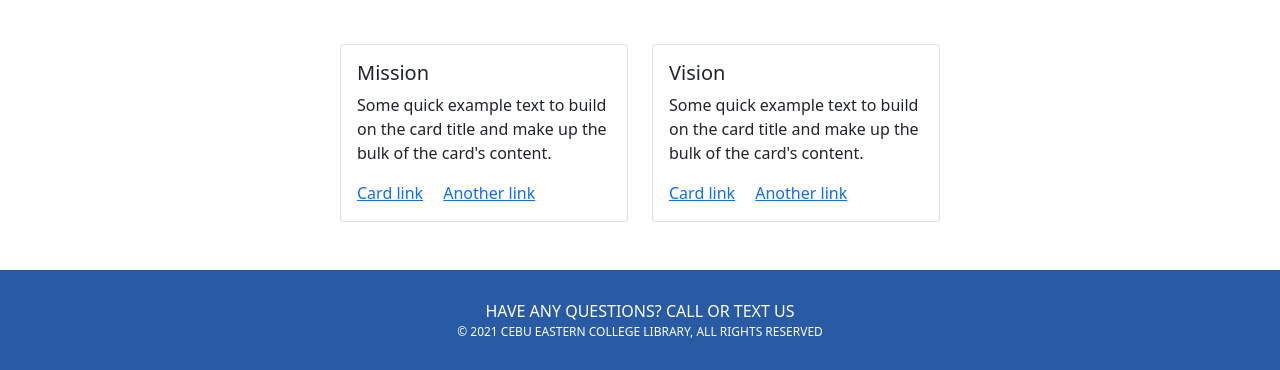
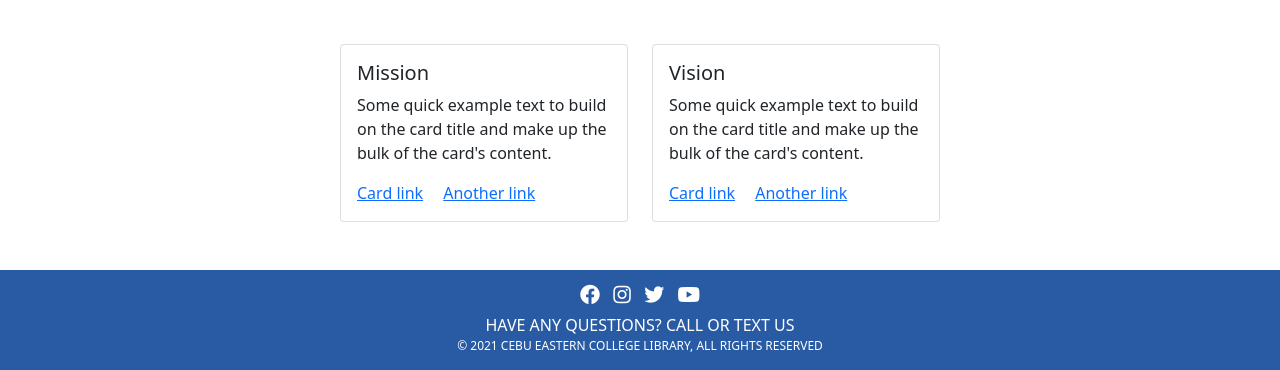
Before and after one commit to itsmitchyyyy/LibrarySRS, a PHP site: page /index.php in a window 1280 px wide. Shown: the part 660-1030 px from the top of the page. Run offline with PHP 8.4, Linux system fonts and the light colour scheme; some libraries are stand-ins or nearby versions.

Commit message:
update header/footer

```diff
--- a/inc/footer.php
+++ b/inc/footer.php
@@ -1,5 +1,19 @@
     <div class="mt-5 d-flex  footerContainer">
         <div class="d-flex justify-content-center flex-column flex-fill align-items-center">
+            <div class="d-flex justify-content-between flex-row mb-2" style="width:120px">
+                <a href="https://www.facebook.com" target="_blank" class="d-flex text-decoration-none" style="font-size:20px;color:white">
+                    <i class="fab fa-facebook"></i>
+                </a>
+                <a href="https://www.instagram.com" target="_blank" class="d-flex text-decoration-none" style="font-size:20px;color:white">
+                    <i class="fab fa-instagram"></i>
+                </a>
+                <a href="https://www.twitter.com" target="_blank" class="d-flex text-decoration-none" style="font-size:20px;color:white">
+                    <i class="fab fa-twitter"></i>
+                </a>
+                <a href="https://www.youtube.com" target="_blank" class="d-flex text-decoration-none" style="font-size:20px;color:white">
+                    <i class="fab fa-youtube"></i>
+                </a>
+            </div>
             <span>HAVE ANY QUESTIONS? CALL OR TEXT US</span>
             <span style="font-size:12px">© 2021 CEBU EASTERN COLLEGE LIBRARY, ALL RIGHTS RESERVED</span>
         </div>
--- a/inc/header.php
+++ b/inc/header.php
@@ -6,8 +6,14 @@
     <meta name="viewport" content="width=device-width, initial-scale=1.0">
     <title>Document</title>
     <link rel="stylesheet" href="assets/css/bootstrap.min.css">
+    <link rel="stylesheet" href="https://pro.fontawesome.com/releases/v5.10.0/css/all.css" integrity="sha384-AYmEC3Yw5cVb3ZcuHtOA93w35dYTsvhLPVnYs9eStHfGJvOvKxVfELGroGkvsg+p" crossorigin="anonymous"/>
     <script src="assets/js/bootstrap.min.js"></script>
     <style>
+
+    html,body{
+        height: 100%;
+    }
+
         .loginRightContainer {
             background-image: url('assets/img/92057062_2629866447337655_6012574599420575744_n.jpg');
             background-repeat: no-repeat;
@@ -102,6 +108,10 @@
                                         <a href="#">Forgot Password?</a>
                                     </div>
                                 </form>
+
+                                <div class="mt-4 fw-bold">
+                                    <a href="#">Library Staff Login Form</a>
+                                </div>
                             </div>
                         </div>
                     </div>
```
